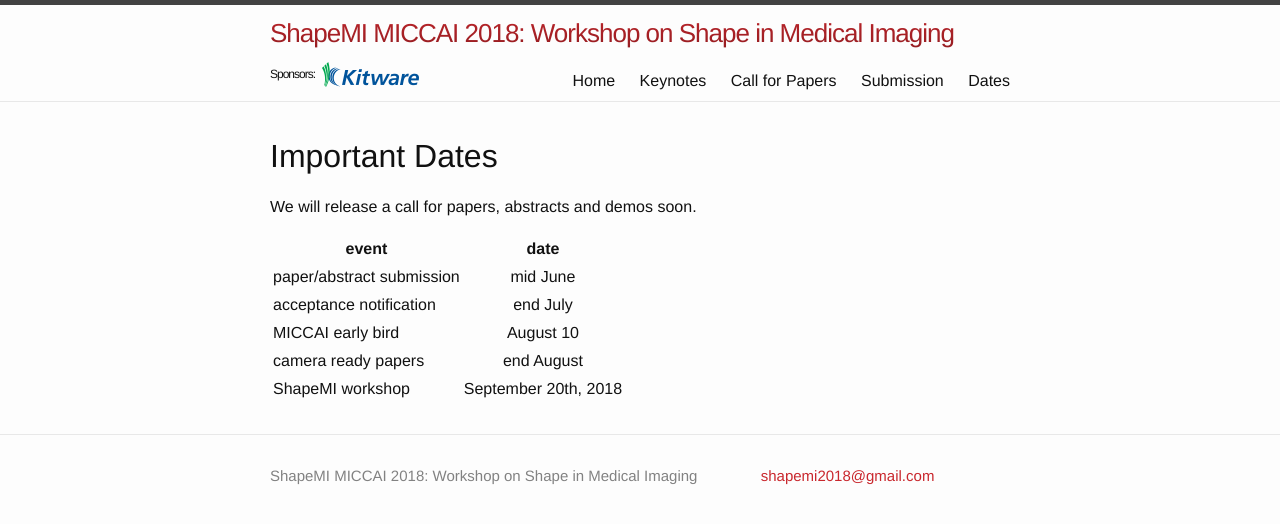
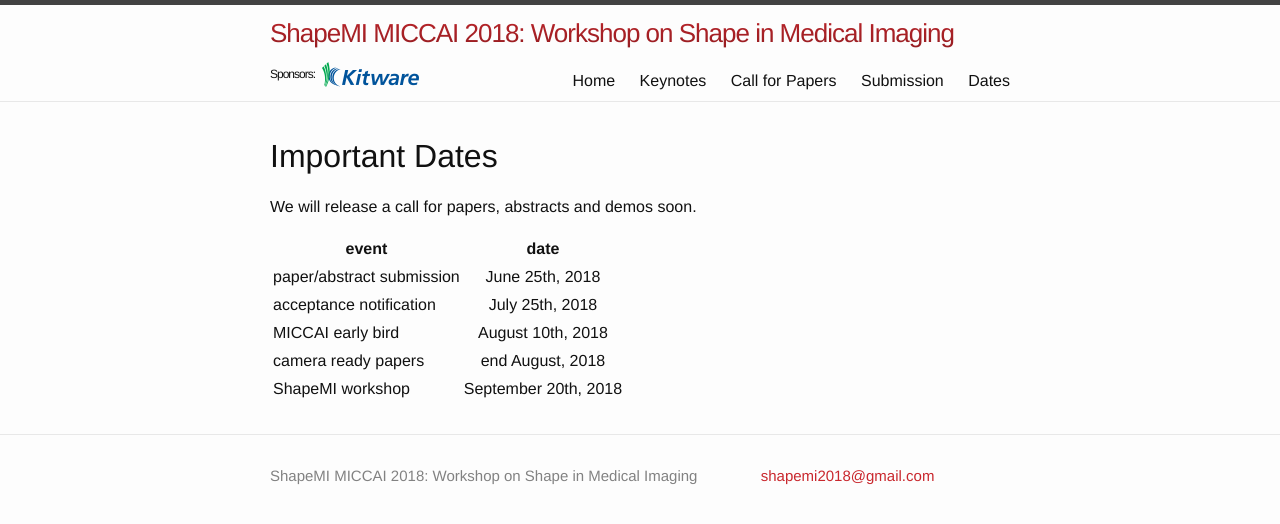
Before and after one commit to shapemi/shapemi2020, a Jekyll site: the page built from dates/index.md, in a window 1280 px wide. Shown: the top 524 px of the page. Built offline with Jekyll 4.4.1, drawn with Linux system fonts in a browser that asks for light colours.

Commit message:
Update index.md

```diff
--- a/dates/index.md
+++ b/dates/index.md
@@ -9,8 +9,8 @@
 
 | event | date |
 |---|:---:|
-| paper/abstract submission | mid June  |
-| acceptance notification | end July |
-| MICCAI early bird | August 10 |
-| camera ready papers | end August |
+| paper/abstract submission | June 25th, 2018  |
+| acceptance notification | July 25th, 2018 |
+| MICCAI early bird | August 10th, 2018 |
+| camera ready papers | end August, 2018 |
 | ShapeMI workshop | September 20th, 2018  |
```
